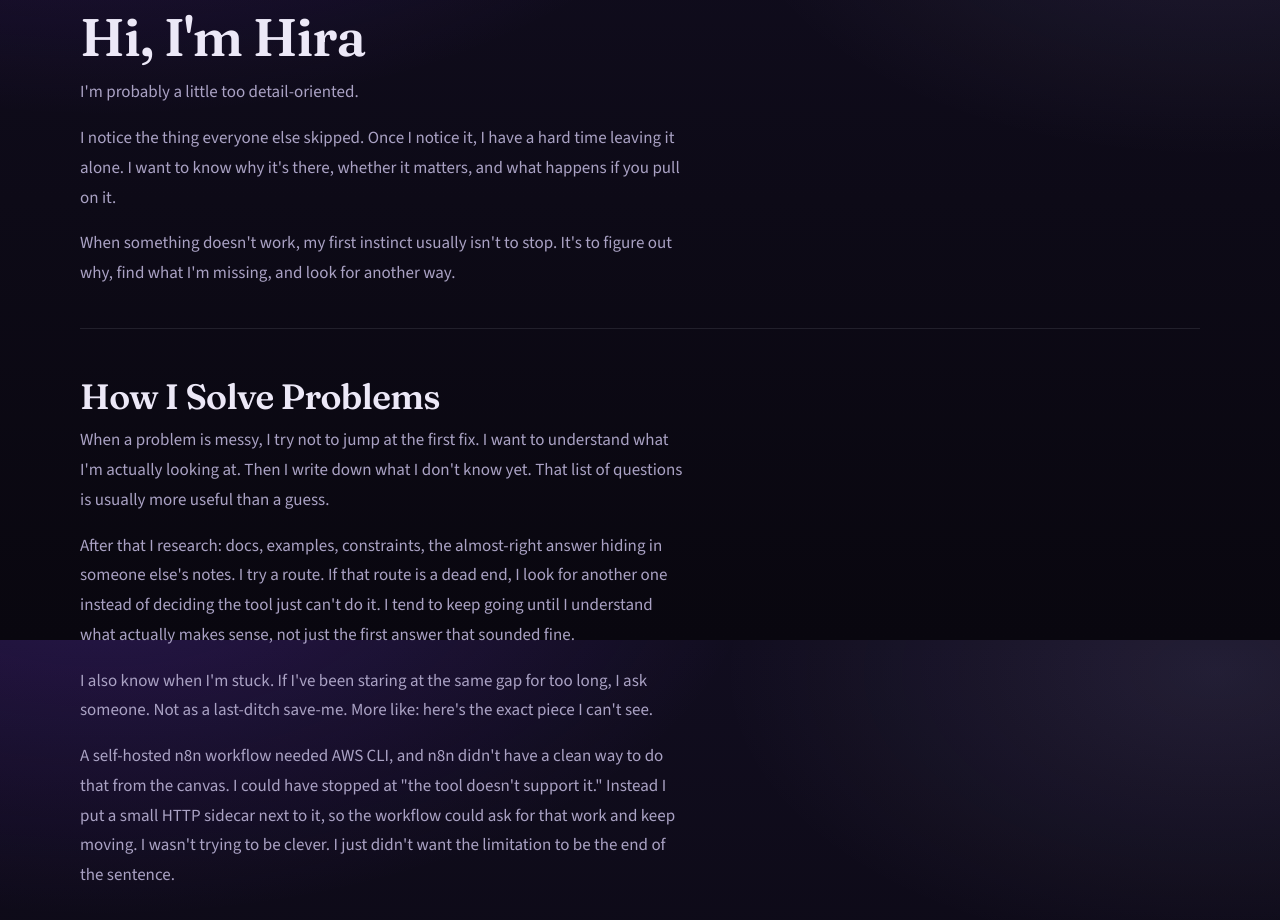
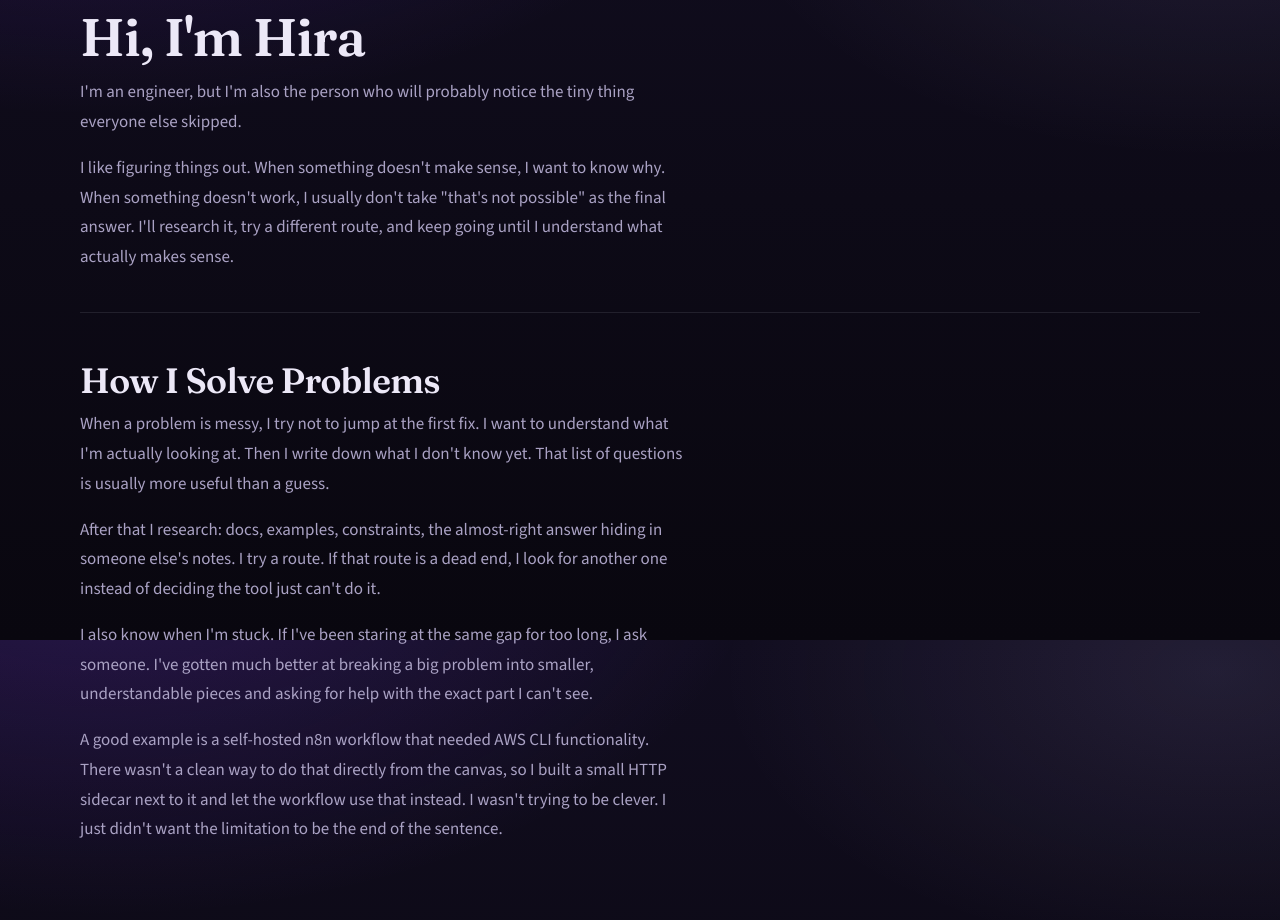
Before and after one commit to hira299/hira299.github.io, a Next.js app: page /about in a window 1280 px wide. Shown: the part 160-1080 px from the top of the page. Built offline with nearby package versions, Linux system fonts and the light colour scheme.

Commit message:
Rewrite About around first impressions and how I actually work.

```diff
--- a/app/about/page.tsx
+++ b/app/about/page.tsx
@@ -27,14 +27,15 @@ export default function AboutPage() {
         <p className="eyebrow">About</p>
         <h1>Hi, I&apos;m Hira</h1>
         <div className="prose">
-          <p>I&apos;m probably a little too detail-oriented.</p>
           <p>
-            I notice the thing everyone else skipped. Once I notice it, I have a hard time leaving it alone. I
-            want to know why it&apos;s there, whether it matters, and what happens if you pull on it.
+            I&apos;m an engineer, but I&apos;m also the person who will probably notice the tiny thing
+            everyone else skipped.
           </p>
           <p>
-            When something doesn&apos;t work, my first instinct usually isn&apos;t to stop. It&apos;s to figure
-            out why, find what I&apos;m missing, and look for another way.
+            I like figuring things out. When something doesn&apos;t make sense, I want to know why. When
+            something doesn&apos;t work, I usually don&apos;t take &quot;that&apos;s not possible&quot; as the
+            final answer. I&apos;ll research it, try a different route, and keep going until I understand what
+            actually makes sense.
           </p>
         </div>
       </section>
@@ -50,39 +51,51 @@ export default function AboutPage() {
           <p>
             After that I research: docs, examples, constraints, the almost-right answer hiding in someone
             else&apos;s notes. I try a route. If that route is a dead end, I look for another one instead of
-            deciding the tool just can&apos;t do it. I tend to keep going until I understand what actually
-            makes sense, not just the first answer that sounded fine.
+            deciding the tool just can&apos;t do it.
           </p>
           <p>
             I also know when I&apos;m stuck. If I&apos;ve been staring at the same gap for too long, I ask
-            someone. Not as a last-ditch save-me. More like: here&apos;s the exact piece I can&apos;t see.
+            someone. I&apos;ve gotten much better at breaking a big problem into smaller, understandable pieces
+            and asking for help with the exact part I can&apos;t see.
           </p>
           <p>
-            A self-hosted n8n workflow needed AWS CLI, and n8n didn&apos;t have a clean way to do that from
-            the canvas. I could have stopped at &quot;the tool doesn&apos;t support it.&quot; Instead I put a
-            small HTTP sidecar next to it, so the workflow could ask for that work and keep moving. I
-            wasn&apos;t trying to be clever. I just didn&apos;t want the limitation to be the end of the
-            sentence.
+            A good example is a self-hosted n8n workflow that needed AWS CLI functionality. There wasn&apos;t a
+            clean way to do that directly from the canvas, so I built a small HTTP sidecar next to it and let
+            the workflow use that instead. I wasn&apos;t trying to be clever. I just didn&apos;t want the
+            limitation to be the end of the sentence.
           </p>
         </div>
       </section>
 
-      <section className="section" aria-labelledby="detail-title">
-        <h2 id="detail-title">A Little Too Detail-Oriented</h2>
+      <section className="section" aria-labelledby="impressions-title">
+        <h2 id="impressions-title">First Impressions Aren&apos;t Always Accurate</h2>
         <div className="prose">
           <p>
-            My friends would probably call me a nerdy perfectionist, and they wouldn&apos;t be wrong.
-            Unfinished work bothers me. Missed details bother me. Something turning out very differently from
-            what I expected bothers me more than I like to admit.
+            I can be a little awkward when I first meet people. I&apos;m usually quiet while I figure out the
+            room and the people in it. But I&apos;m pretty adaptable, so I settle in quickly. Once I&apos;m
+            comfortable, I&apos;m very friendly and probably a lot more talkative than my first impression
+            suggests.
           </p>
           <p>
-            I want things done properly, not just done. That can make me efficient. It can also make me sit
-            too long on a problem that needed a smaller cut.
+            I actually love meeting new people. I just don&apos;t always look like I do for the first few
+            minutes.
           </p>
           <p>
-            One thing I&apos;ve had to learn is that doing everything myself isn&apos;t always the fastest way
-            through. When a problem gets too big or messy, I break it into smaller pieces, figure out exactly
-            where I&apos;m stuck, and ask for help. That&apos;s usually when it starts moving again.
+            I also love my friends a lot. I&apos;m usually the person people come to when they need help with a
+            project, a difficult decision, troubleshooting, industry questions, or figuring out what to do
+            next.
+          </p>
+          <p>
+            I&apos;m pretty detail-oriented, too. I notice things other people sometimes skip, and once I
+            notice something, I have a hard time leaving it alone. Unfinished work bothers me. Missed details
+            bother me. I like things done properly, not just done.
+          </p>
+          <p>
+            That can make me efficient, but it can also make me spend too long trying to get something exactly
+            right. One thing I&apos;ve had to learn is that doing everything myself isn&apos;t always the
+            fastest way through. When something gets too big or messy, I break it into smaller pieces, figure
+            out exactly where I&apos;m stuck, and ask for help. That&apos;s usually when things start moving
+            again.
           </p>
         </div>
       </section>
@@ -138,8 +151,8 @@ export default function AboutPage() {
         <h2 id="outside-title">Outside the Screen</h2>
         <div className="prose">
           <p>
-            I love walking alone. Long walks make me feel more like myself than almost anything else. My head
-            gets quiet. I come back clearer.
+            I love walking alone. Long walks give me peace of mind and make me feel more like myself than
+            almost anything else.
           </p>
           <p>
             I also like picking up a new tool or stack just to see what it can do. Trying things is how I
```
